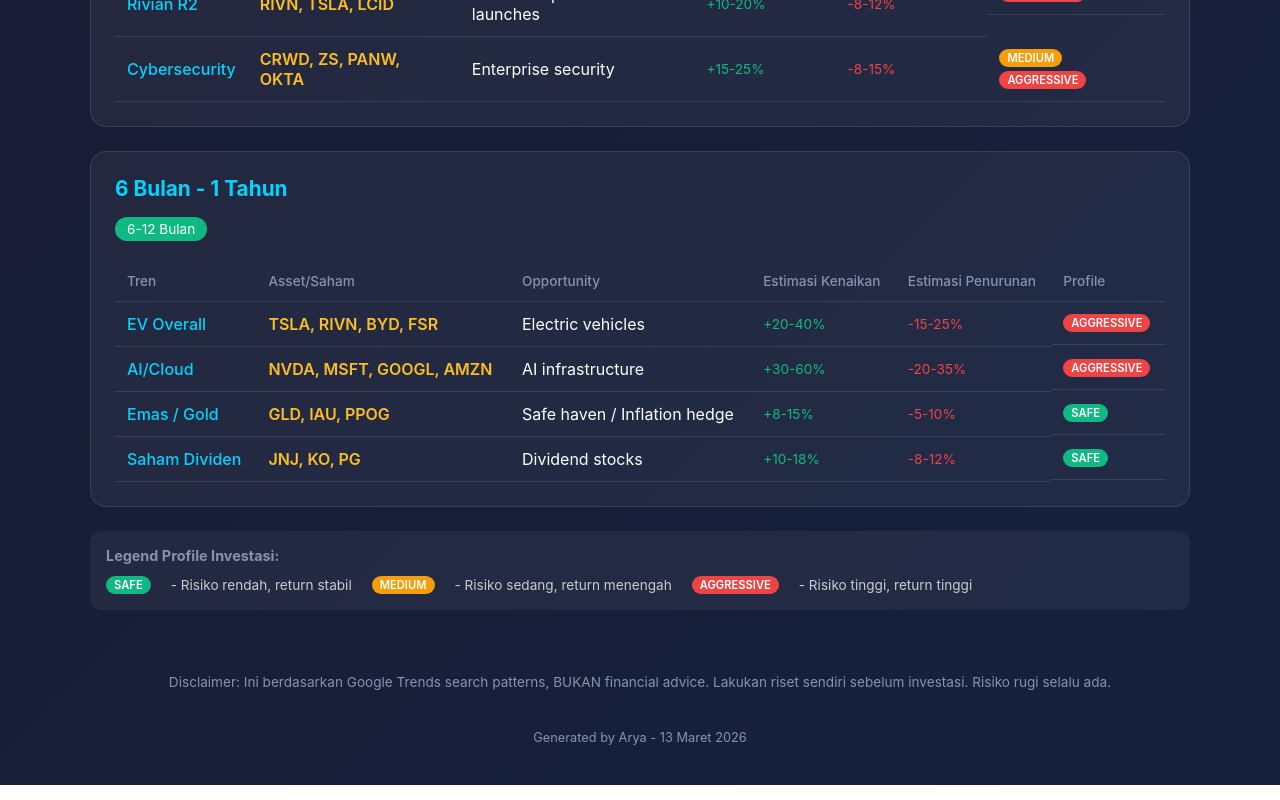
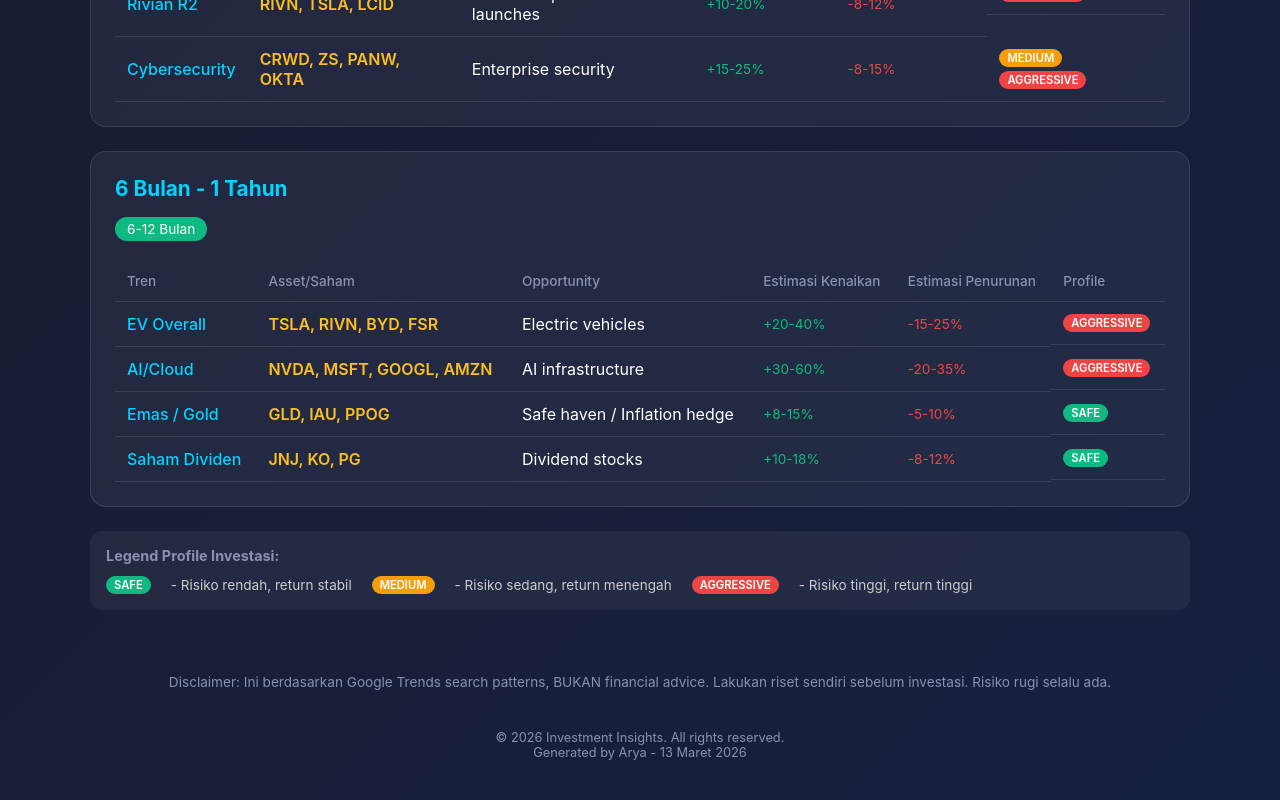
Before and after one commit to wicaksana94/investment-insights, a SvelteKit app: page / in a window 1280 px wide. Shown: the part 1335-2135 px from the top of the page. Built offline with nearby package versions, Linux system fonts and the light colour scheme.

Commit message:
Add: SEO optimization - meta tags, schema.org, sitemap, robots.txt, semantic HTML

```diff
--- a/src/app.html
+++ b/src/app.html
@@ -4,7 +4,122 @@
     <meta charset="utf-8" />
     <link rel="icon" href="%sveltekit.assets%/favicon.png" />
     <meta name="viewport" content="width=device-width, initial-scale=1" />
-    <title>Investment Insights - Arya</title>
+
+    <!-- Primary Meta Tags -->
+    <title>Investment Insights - Analisis Tren Investasi US & Indonesia</title>
+    <meta name="title" content="Investment Insights - Analisis Tren Investasi US & Indonesia" />
+    <meta name="description" content="Dapatkan analisis investasi harian berdasarkan Google Trends. Temukan peluang investasi US dan Indonesia dengan estimasi kenaikan, penurunan, dan profil risiko (Safe, Medium, Aggressive)." />
+    <meta name="keywords" content="investment insight, analisis investasi, google trends investasi, Saham US, Saham Indonesia, IHSG, crypto, emas, reksa dana, analisis pasar modal, tips investasi, peluang investasi 2026" />
+    <meta name="author" content="Arya" />
+    <meta name="robots" content="index, follow" />
+    <meta name="googlebot" content="index, follow" />
+    <meta name="language" content="Indonesian" />
+    <meta name="revisit-after" content="1 day" />
+
+    <!-- Canonical URL -->
+    <link rel="canonical" href="https://investment-insights-sveltekit.vercel.app" />
+
+    <!-- Open Graph / Facebook -->
+    <meta property="og:type" content="website" />
+    <meta property="og:url" content="https://investment-insights-sveltekit.vercel.app/" />
+    <meta property="og:title" content="Investment Insights - Analisis Tren Investasi US & Indonesia" />
+    <meta property="og:description" content="Dapatkan analisis investasi harian berdasarkan Google Trends. Temukan peluang investasi US dan Indonesia dengan estimasi kenaikan, penurunan, dan profil risiko." />
+    <meta property="og:image" content="https://investment-insights-sveltekit.vercel.app/og-image.png" />
+    <meta property="og:site_name" content="Investment Insights" />
+    <meta property="og:locale" content="id_ID" />
+
+    <!-- Twitter -->
+    <meta property="twitter:card" content="summary_large_image" />
+    <meta property="twitter:url" content="https://investment-insights-sveltekit.vercel.app/" />
+    <meta property="twitter:title" content="Investment Insights - Analisis Tren Investasi US & Indonesia" />
+    <meta property="twitter:description" content="Dapatkan analisis investasi harian berdasarkan Google Trends. Temukan peluang investasi US dan Indonesia." />
+    <meta property="twitter:image" content="https://investment-insights-sveltekit.vercel.app/og-image.png" />
+
+    <!-- Theme Color -->
+    <meta name="theme-color" content="#1a1a2e" />
+    <meta name="msapplication-TileColor" content="#1a1a2e" />
+
+    <!-- RSS Feed -->
+    <link rel="alternate" type="application/rss+xml" title="Investment Insights RSS Feed" href="/rss.xml" />
+
+    <!-- JSON-LD Structured Data -->
+    <script type="application/ld+json">
+    {
+      "@context": "https://schema.org",
+      "@type": "WebSite",
+      "name": "Investment Insights",
+      "url": "https://investment-insights-sveltekit.vercel.app",
+      "description": "Analisis tren investasi harian berdasarkan Google Trends untuk pasar US dan Indonesia",
+      "author": {
+        "@type": "Person",
+        "name": "Arya"
+      },
+      "publisher": {
+        "@type": "Person",
+        "name": "Arya"
+      },
+      "dateModified": "2026-03-13",
+      "about": {
+        "@type": "Thing",
+        "name": "Investment Analysis",
+        "description": "Financial investment analysis and market trends"
+      },
+      "hasPart": {
+        "@type": "WebPage",
+        "name": "Investment Insights",
+        "description": "Daily investment insights based on Google Trends"
+      }
+    }
+    </script>
+
+    <!-- Organization Schema -->
+    <script type="application/ld+json">
+    {
+      "@context": "https://schema.org",
+      "@type": "Organization",
+      "name": "Investment Insights",
+      "url": "https://investment-insights-sveltekit.vercel.app",
+      "logo": "https://investment-insights-sveltekit.vercel.app/logo.png",
+      "sameAs": [
+        "https://github.com/wicaksana94/investment-insights"
+      ]
+    }
+    </script>
+
+    <!-- FAQ Schema for SEO -->
+    <script type="application/ld+json">
+    {
+      "@context": "https://schema.org",
+      "@type": "FAQPage",
+      "mainEntity": [
+        {
+          "@type": "Question",
+          "name": "Apa itu Investment Insights?",
+          "acceptedAnswer": {
+            "@type": "Answer",
+            "text": "Investment Insights adalah platform analisis tren investasi harian yang menggunakan data Google Trends untuk mengidentifikasi peluang investasi di pasar US dan Indonesia."
+          }
+        },
+        {
+          "@type": "Question",
+          "name": "Bagaimana cara menggunakan website ini?",
+          "acceptedAnswer": {
+            "@type": "Answer",
+            "text": "Pilih region (US atau Indonesia), pilih timeframe investasi (1 hari, 7 hari, 1 bulan, atau 6-12 bulan), dan lihat analisis peluang investasi dengan estimasi kenaikan dan penurunan."
+          }
+        },
+        {
+          "@type": "Question",
+          "name": "Apakah ini memberikan advice keuangan?",
+          "acceptedAnswer": {
+            "@type": "Answer",
+            "text": "Tidak. Semua konten di website ini berdasarkan analisis Google Trends dan bukan merupakan financial advice. Lakukan riset sendiri sebelum berinvestasi."
+          }
+        }
+      ]
+    }
+    </script>
+
     %sveltekit.head%
     <script src="https://js.hcaptcha.com/1/api.js" async defer></script>
   </head>
--- a/src/routes/+page.svelte
+++ b/src/routes/+page.svelte
@@ -53,10 +53,12 @@
 </script>
 
 <svelte:head>
-  <title>Investment Insights - Arya</title>
+  <title>Investment Insights - Analisis Tren Investasi US & Indonesia</title>
+  <meta name="description" content="Dapatkan analisis investasi harian berdasarkan Google Trends. Temukan peluang investasi US dan Indonesia dengan estimasi kenaikan, penurunan, dan profil risiko (Safe, Medium, Aggressive)." />
+  <meta name="keywords" content="investment insight, analisis investasi, google trends investasi, Saham US, Saham Indonesia, IHSG, crypto, emas, reksa dana" />
 </svelte:head>
 
-<div class="container">
+<main class="container">
   <header>
     <h1>Investment Insights</h1>
     <p>Google Trends Analysis - {lastUpdated}</p>
@@ -228,9 +230,10 @@
   </div>
 
   <footer>
-    Generated by Arya - {lastUpdated}
+    <p>&copy; 2026 Investment Insights. All rights reserved.</p>
+    <p>Generated by Arya - {lastUpdated}</p>
   </footer>
-</div>
+</main>
 
 <style>
   :global(*) {
@@ -247,7 +250,7 @@
     padding: 20px;
   }
 
-  .container {
+  main.container {
     max-width: 1100px;
     margin: 0 auto;
   }
```
Also changed, not shown: static/robots.txt (added), 1 other file (tests, documents, lock files or other folders).
